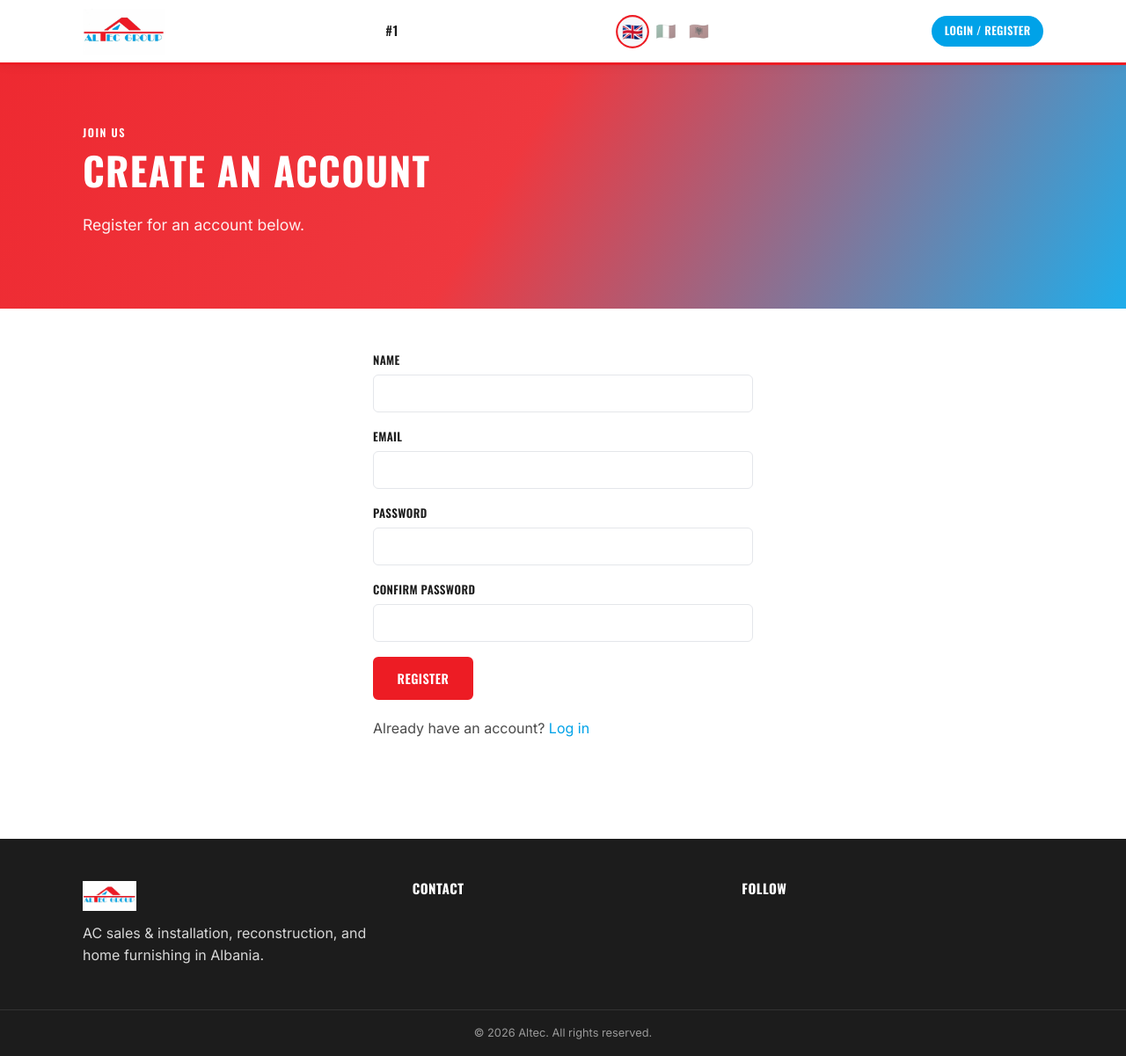
After one commit to KrenarLipo/AltecProject, a PHP site: page /register.php in a window 1280 px wide. The commit adds this page. Shown: the whole page at 88% size. Run offline with PHP 8.4, Linux system fonts and the light colour scheme; tables that the repository leaves empty hold one stand-in row (values such as "Sample post"); some libraries are stand-ins or nearby versions.

Commit message:
Add public login/register with a SUBSCRIBER role, and give Editors Products/Categories access
New public /login.php and /register.php (styled with the site's own
CSS, not the admin theme) let visitors self-register as SUBSCRIBER
accounts and let SUBSCRIBER/EDITOR accounts log in — Administrators
are rejected here and pointed to /admin instead. Owners can promote
a Subscriber to Editor from the Users screen (new PUT
/api/admin-users/{id}). require_admin() now explicitly excludes
SUBSCRIBER so self-registered accounts get zero admin-API access
even if they hit endpoints directly.

Editors gain real Products/Categories access (products.php dropped
to require_admin(), categories.php already allowed it) alongside
their existing News/Works scope. Admin panel logo now links back to
the public homepage.

Co-Authored-By: Claude Sonnet 5 <noreply@anthropic.com>

```diff
--- a/admin-app/src/App.tsx
+++ b/admin-app/src/App.tsx
@@ -27,8 +27,8 @@ export default function App() {
         <Route element={<ProtectedRoute />}>
           <Route element={<AdminLayout />}>
             <Route index element={<Dashboard />} />
-            <Route path="products" element={<OwnerOnly><Products /></OwnerOnly>} />
-            <Route path="categories" element={<OwnerOnly><Categories /></OwnerOnly>} />
+            <Route path="products" element={<Products />} />
+            <Route path="categories" element={<Categories />} />
             <Route path="menu-items" element={<OwnerOnly><MenuItems /></OwnerOnly>} />
             <Route path="slides" element={<OwnerOnly><Slides /></OwnerOnly>} />
             <Route path="works" element={<Works />} />
--- a/admin-app/src/components/AdminLayout.tsx
+++ b/admin-app/src/components/AdminLayout.tsx
@@ -20,7 +20,9 @@ export default function AdminLayout() {
       <AdminNav open={sidebarOpen} onNavigate={() => setSidebarOpen(false)} />
       <div className="flex-grow-1 d-flex flex-column min-vw-0">
         <header className="admin-topbar d-flex align-items-center justify-content-between bg-white border-bottom px-3 py-2 sticky-top">
-          <img src="/admin/altec-logo.png" alt="Altec Group" style={{ height: 34 }} />
+          <a href="/" title="Back to website">
+            <img src="/admin/altec-logo.png" alt="Altec Group" style={{ height: 34 }} />
+          </a>
           <button
             type="button"
             className="btn btn-outline-secondary btn-sm"
--- /dev/null
+++ b/migrate-v6.sql
@@ -0,0 +1,2 @@
+-- Adds a SUBSCRIBER role for public self-registration (public login/register pages)
+ALTER TABLE `AdminUser` MODIFY COLUMN `role` ENUM('OWNER', 'EDITOR', 'SUBSCRIBER') NOT NULL DEFAULT 'SUBSCRIBER';
--- a/public_html/api/handlers/products.php
+++ b/public_html/api/handlers/products.php
@@ -1,5 +1,5 @@
 <?php
-require_owner();
+require_admin();
 
 if ($sub !== null && $subResource === 'images') {
     handle_item_images($pdo, 'ProductImage', 'productId', (int) $sub, $method, $subResourceId);
--- a/public_html/assets/css/style.css
+++ b/public_html/assets/css/style.css
@@ -196,6 +196,25 @@ img { max-width: 100%; display: block; }
   opacity: 1;
   filter: grayscale(0%);
   transform: scale(1.05);
+}
+
+.account-switch a {
+  display: inline-flex;
+  align-items: center;
+  color: #fff;
+  background: var(--color-blue);
+  font-family: var(--font-heading);
+  font-weight: 600;
+  font-size: 0.8rem;
+  letter-spacing: 0.03em;
+  text-transform: uppercase;
+  padding: 0.45rem 0.9rem;
+  border-radius: 999px;
+  white-space: nowrap;
+  transition: background 0.15s ease;
+}
+.account-switch a:hover {
+  background: #0888c2;
 }
 
 /* ---------- Hero ---------- */
--- a/public_html/includes/auth.php
+++ b/public_html/includes/auth.php
@@ -39,10 +39,18 @@ function current_admin(): ?array {
     ];
 }
 
-/** Sends a 401 JSON response and exits if there's no logged-in admin. */
+/**
+ * Sends a 401/403 JSON response and exits unless the logged-in user is staff
+ * (OWNER or EDITOR). SUBSCRIBER accounts (public self-registration) can hold a
+ * session but have no admin-panel/API access at all.
+ */
 function require_admin(): void {
-    if (current_admin() === null) {
+    $admin = current_admin();
+    if ($admin === null) {
         json_response(['error' => 'Unauthorized'], 401);
+    }
+    if ($admin['role'] === 'SUBSCRIBER') {
+        json_response(['error' => 'Forbidden'], 403);
     }
 }
 
--- a/public_html/includes/header.php
+++ b/public_html/includes/header.php
@@ -55,6 +55,13 @@ parse_str(parse_url($_SERVER['REQUEST_URI'], PHP_URL_QUERY) ?? '', $currentQuery
         </a>
       <?php endforeach; ?>
     </div>
+    <div class="account-switch">
+      <?php if ($currentAdmin = current_admin()): ?>
+        <a href="/account.php"><?= h($currentAdmin['name'] ?? 'My Account') ?></a>
+      <?php else: ?>
+        <a href="/login.php">Login / Register</a>
+      <?php endif; ?>
+    </div>
   </div>
 </header>
 <main>
--- /dev/null
+++ b/public_html/logout.php
@@ -0,0 +1,6 @@
+<?php
+require __DIR__ . '/includes/bootstrap.php';
+
+logout_session();
+header('Location: /');
+exit;
--- /dev/null
+++ b/public_html/register.php
@@ -0,0 +1,89 @@
+<?php
+require __DIR__ . '/includes/bootstrap.php';
+
+$errors = [];
+$name = '';
+$email = '';
+
+if ($_SERVER['REQUEST_METHOD'] === 'POST') {
+    $name = trim($_POST['name'] ?? '');
+    $email = trim($_POST['email'] ?? '');
+    $password = $_POST['password'] ?? '';
+    $confirm = $_POST['confirm'] ?? '';
+
+    if ($name === '') {
+        $errors[] = 'Please enter your name.';
+    }
+    if ($email === '' || !filter_var($email, FILTER_VALIDATE_EMAIL)) {
+        $errors[] = 'Please enter a valid email.';
+    }
+    if (strlen($password) < 8) {
+        $errors[] = 'Password must be at least 8 characters.';
+    }
+    if ($password !== $confirm) {
+        $errors[] = "Passwords don't match.";
+    }
+
+    if (empty($errors)) {
+        $pdo = get_pdo();
+        $stmt = $pdo->prepare('SELECT id FROM AdminUser WHERE email = ?');
+        $stmt->execute([$email]);
+        if ($stmt->fetch()) {
+            $errors[] = 'An account with that email already exists.';
+        } else {
+            $hash = password_hash($password, PASSWORD_DEFAULT);
+            $stmt = $pdo->prepare('INSERT INTO AdminUser (name, email, passwordHash, role) VALUES (?, ?, ?, ?)');
+            $stmt->execute([$name, $email, $hash, 'SUBSCRIBER']);
+            login_session([
+                'id' => (int) $pdo->lastInsertId(),
+                'name' => $name,
+                'email' => $email,
+                'role' => 'SUBSCRIBER',
+            ]);
+            header('Location: /account.php');
+            exit;
+        }
+    }
+}
+
+$pageTitle = 'Register';
+require __DIR__ . '/includes/header.php';
+?>
+
+<section class="hero">
+  <div class="container">
+    <span class="eyebrow" style="color:#fff;">Join Us</span>
+    <h1>Create an Account</h1>
+    <p>Register for an account below.</p>
+  </div>
+</section>
+
+<section class="section">
+  <div class="container" style="max-width: 480px;">
+    <?php foreach ($errors as $error): ?>
+      <div class="form-note error" style="margin-bottom: 1rem;"><?= h($error) ?></div>
+    <?php endforeach; ?>
+    <form method="post">
+      <div class="form-field">
+        <label for="name">Name</label>
+        <input id="name" name="name" type="text" required value="<?= h($name) ?>">
+      </div>
+      <div class="form-field">
+        <label for="email">Email</label>
+        <input id="email" name="email" type="email" required value="<?= h($email) ?>">
+      </div>
+      <div class="form-field">
+        <label for="password">Password</label>
+        <input id="password" name="password" type="password" required minlength="8">
+      </div>
+      <div class="form-field">
+        <label for="confirm">Confirm Password</label>
+        <input id="confirm" name="confirm" type="password" required minlength="8">
+      </div>
+      <button class="btn" type="submit">Register</button>
+    </form>
+    <p style="margin-top: 1.25rem;">Already have an account? <a href="/login.php">Log in</a></p>
+  </div>
+</section>
+
+<?php require __DIR__ . '/includes/footer.php'; ?>
--- a/schema.sql
+++ b/schema.sql
@@ -16,7 +16,7 @@ CREATE TABLE `AdminUser` (
     `name` VARCHAR(191) NULL,
     `email` VARCHAR(191) NOT NULL,
     `passwordHash` VARCHAR(191) NOT NULL,
-    `role` ENUM('OWNER', 'EDITOR') NOT NULL DEFAULT 'OWNER',
+    `role` ENUM('OWNER', 'EDITOR', 'SUBSCRIBER') NOT NULL DEFAULT 'SUBSCRIBER',
     `resetToken` VARCHAR(191) NULL,
     `resetTokenExpiresAt` DATETIME NULL,
     `createdAt` DATETIME(3) NOT NULL DEFAULT CURRENT_TIMESTAMP(3),
```
Also changed, not shown: admin-app/src/components/AdminNav.tsx (+5 -3 lines), admin-app/src/components/ProtectedRoute.tsx (+16 -2 lines), admin-app/src/pages/Dashboard.tsx (+5 -3 lines), admin-app/src/pages/Users.tsx (+36 -9 lines), public_html/account.php (added, +41 -0 lines), public_html/api/handlers/admin-users.php (+18 -1 lines), public_html/login.php (added, +53 -0 lines).
